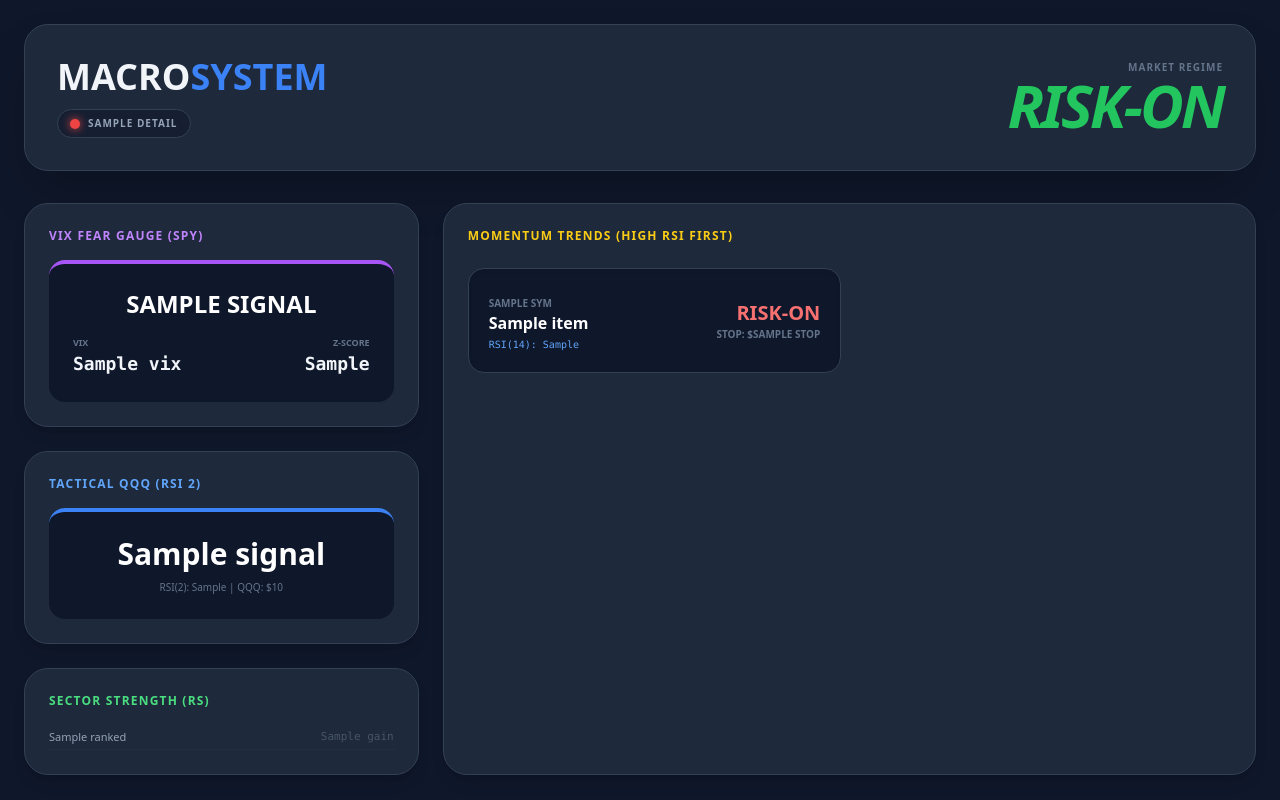
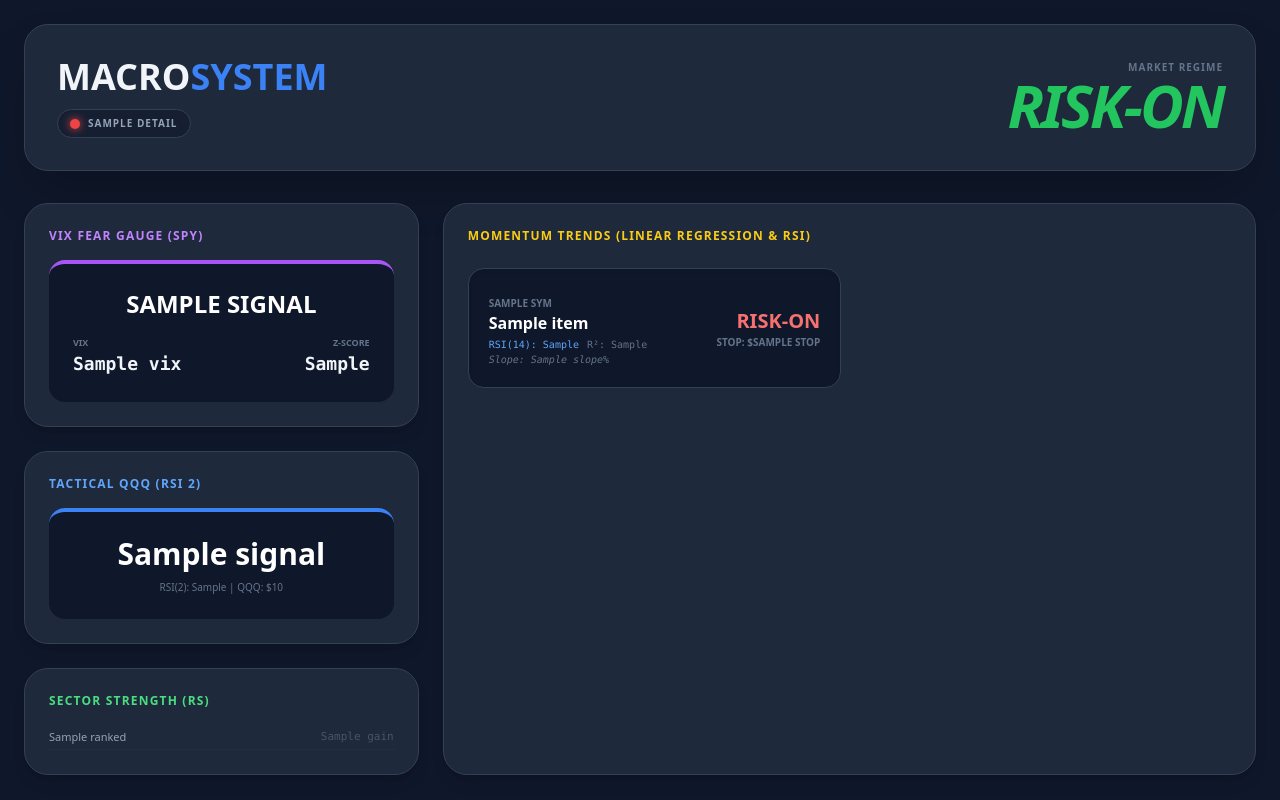
Before and after one commit to shyammundhra2/stocks, a Flask app: template templates/dashboard.html in a window 1280 px wide. Run offline with Flask 3, Linux system fonts and the light colour scheme; the template is opened without the code that fills it: most values are stand-ins (such as "Sample title", 1, 10 or a date in 2020); some libraries are stand-ins or nearby versions.

Commit message:
feat: add rsi14/r2/slope metrics to UI and fix display logic

```diff
--- a/templates/dashboard.html
+++ b/templates/dashboard.html
@@ -1,7 +1,8 @@
 <!DOCTYPE html>
 <html lang="en">
 <head>
-    <meta charset="UTF-8"><title>MacroSystem Dashboard</title>
+    <meta charset="UTF-8">
+    <title>MacroSystem Dashboard</title>
     <script src="https://cdn.tailwindcss.com"></script>
 </head>
 <body class="bg-slate-900 text-slate-100 p-6 font-sans">
@@ -59,17 +60,23 @@
             </div>
 
             <div class="lg:col-span-8 bg-slate-800 p-6 rounded-3xl border border-slate-700 shadow-lg">
-                <h2 class="text-xs font-black text-yellow-400 uppercase tracking-widest mb-6">Momentum Trends (High RSI First)</h2>
+                <h2 class="text-xs font-black text-yellow-400 uppercase tracking-widest mb-6">Momentum Trends (Linear Regression & RSI)</h2>
                 <div class="grid grid-cols-1 md:grid-cols-2 gap-4">
                     {% for item in trends %}
                     <div class="bg-slate-900 p-5 rounded-2xl border border-slate-700 flex justify-between items-center hover:bg-slate-800 transition shadow-inner">
                         <div>
                             <span class="text-[10px] text-slate-500 font-black uppercase">{{ item.sym }}</span>
                             <p class="font-bold text-white leading-tight">{{ item.name }}</p>
-                            <p class="text-[10px] text-blue-400 font-mono mt-1">RSI(14): {{ item.rsi14 }}</p>
+                            <div class="flex gap-2 mt-1">
+                                <p class="text-[10px] text-blue-400 font-mono">RSI(14): {{ item.rsi14 }}</p>
+                                <p class="text-[10px] text-slate-500 font-mono">R²: {{ item.r2 }}</p>
+                            </div>
+                            <p class="text-[10px] text-slate-500 font-mono italic">Slope: {{ item.slope }}%</p>
                         </div>
                         <div class="text-right">
-                            <p class="text-xl font-black {{ 'text-green-400' if item.status == 'BUY' else 'text-red-400' }}">{{ item.status }}</p>
+                            <p class="text-xl font-black {{ 'text-green-400' if item.status == 'BUY' else 'text-yellow-500' if 'Weakening' in item.status else 'text-red-400' }}">
+                                {{ item.status }}
+                            </p>
                             <p class="text-[10px] text-slate-500 font-bold uppercase">Stop: ${{ item.stop }}</p>
                         </div>
                     </div>
```
